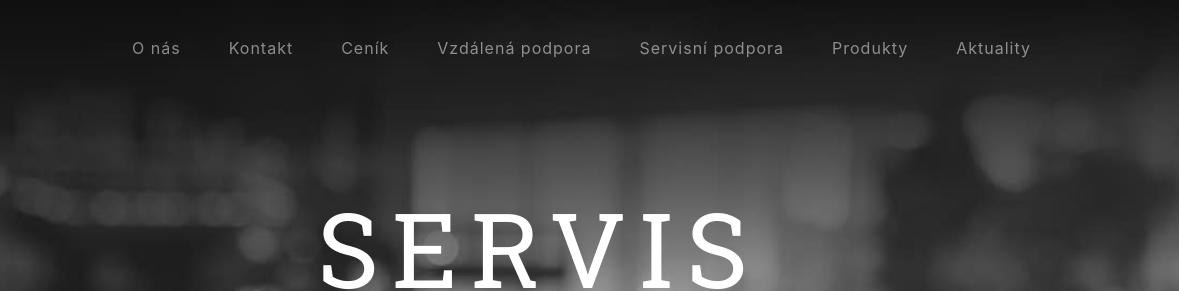
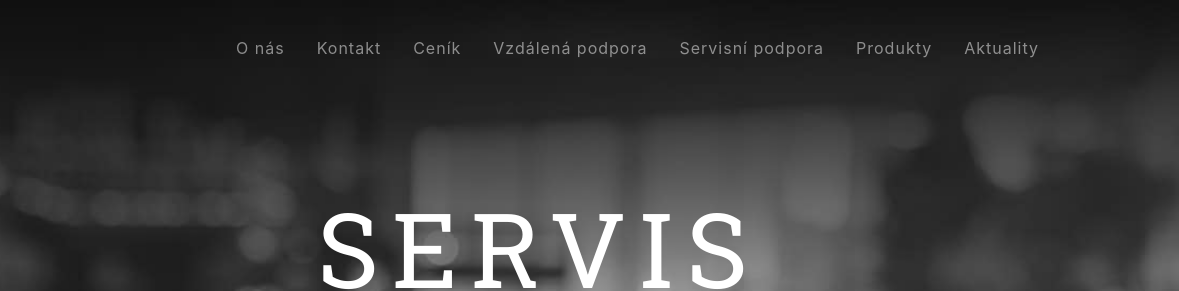
Before and after one commit to symeonreichenberg/servispokladen, a website with bundled scripts: page public_html/pokladny/index.html in a window 1280 px wide. Shown: the top 291 px of the page, 101-1280 px from the left. Built offline with nearby package versions, Linux system fonts and the light colour scheme; files whose address does not match are found by name.

Commit message:
bugfix menu

```diff
--- a/public_html/pokladny/css/style.css
+++ b/public_html/pokladny/css/style.css
@@ -47,7 +47,7 @@
   #mainNav .nav-link {
     -webkit-transition: none;
     transition: none;
-    padding: 2rem 1.5rem;
+    padding: 1.8rem 1rem;
     color: rgba(255, 255, 255, 0.5);
   }
   #mainNav .nav-link:hover {
--- a/public_html/pokladny/index.html
+++ b/public_html/pokladny/index.html
@@ -44,10 +44,10 @@
               <a class="nav-link js-scroll-trigger" href="#cenik">Ceník</a>
             </li>
             <li class="nav-item">
-              <a class="nav-link js-scroll-trigger" href="#vzdalena_podpora">Vzdálená podpora</a>
+              <a class="nav-link js-scroll-trigger" href="#vzdalena_podpora">Vzdálená&nbsp;podpora</a>
             </li>
             <li class="nav-item">
-              <a class="nav-link js-scroll-trigger" href="#servisni_podpora">Servisní podpora</a>
+              <a class="nav-link js-scroll-trigger" href="#servisni_podpora">Servisní&nbsp;podpora</a>
             </li>
             <li class="nav-item">
               <a class="nav-link js-scroll-trigger" href="#produkty">Produkty</a>
```
